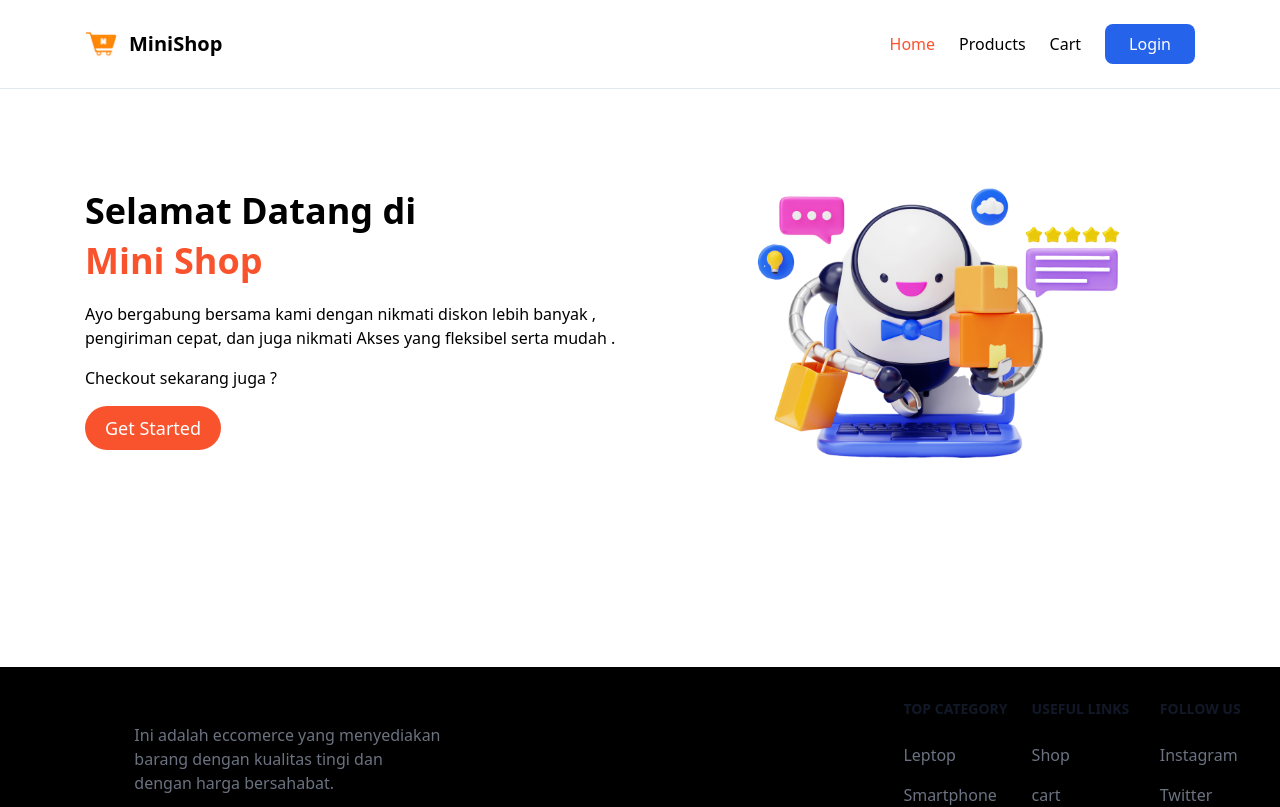
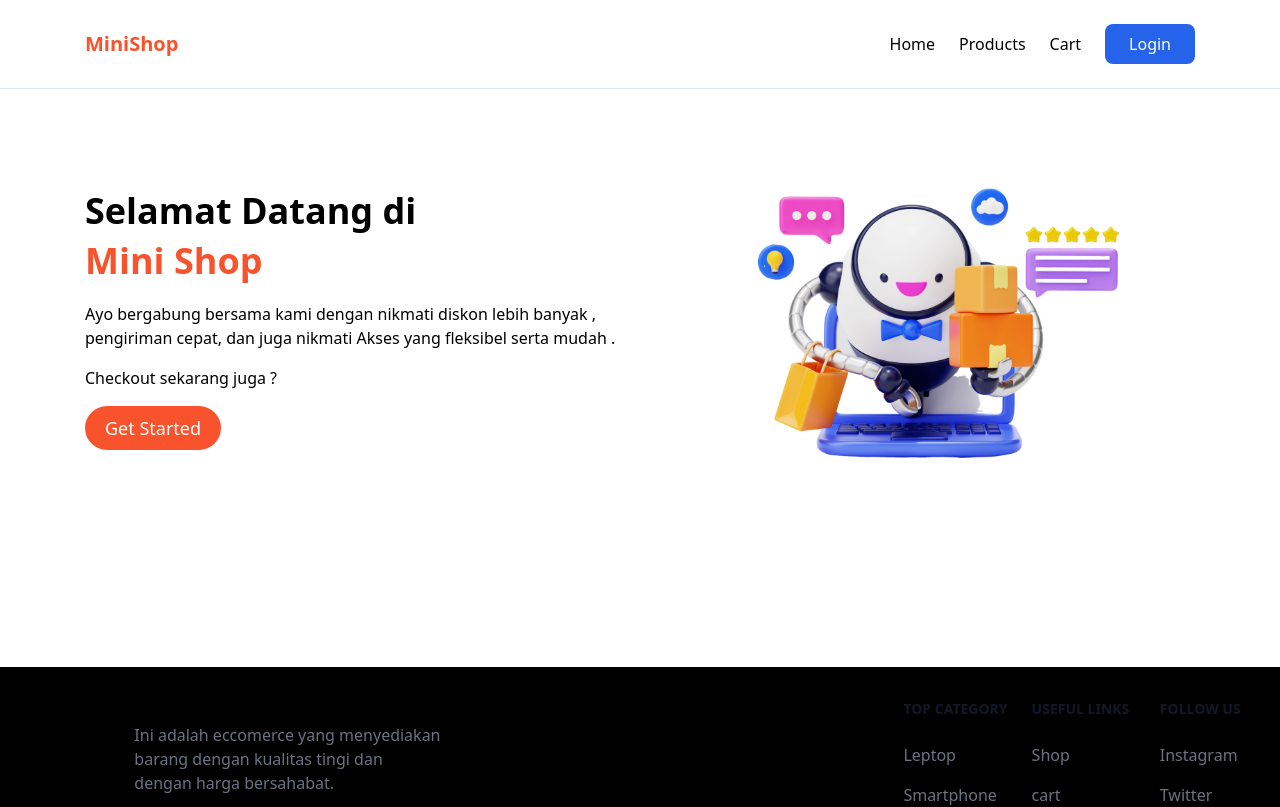
Before and after one commit to MuhammadReeyhan2/Belajar-Nuxtjs, a Nuxt app: page / in a window 1280 px wide. Shown: the top 807 px of the page. Built offline with nearby package versions, Linux system fonts and the light colour scheme.

Commit message:
create project nuxt

```diff
--- a/components/Header.vue
+++ b/components/Header.vue
@@ -27,13 +27,10 @@ const logout = async () => {
         <div class="container">
             <div class="flex justify-between items-center">
                 <div>
-                  <a href="images/Home/logo.png/" class="flex items-center mb-4 sm:mb-0 space-x-3 rtl:space-x-reverse">
-                    <img src="images/Home/logo.png" class="h-8" alt="ecomerce Logo" />
-                  <NuxtLink to="/" class="text-xl font-bold">MiniShop</NuxtLink>
-                  </a>
+                  <NuxtLink to="/" class="text-xl font-bold"><span style="color: #f9532d">MiniShop</span></NuxtLink>
                 </div>
                 <nav class="flex items-center gap-6">
-                    <NuxtLink to="/" class="text-base"><span style="color:#f9532d">Home</span></NuxtLink>
+                    <NuxtLink to="/" class="text-base">Home</NuxtLink>
                     <NuxtLink to="/product" class="text-base">Products</NuxtLink>
                     <NuxtLink to="/cart" class="text-base">Cart</NuxtLink>
                     <NuxtLink v-if="!isAuthenticated" to="/login" class="text-base bg-blue-600 px-6 py-2 text-white rounded-lg hover:bg-blue-600/80">Login</NuxtLink>
```
